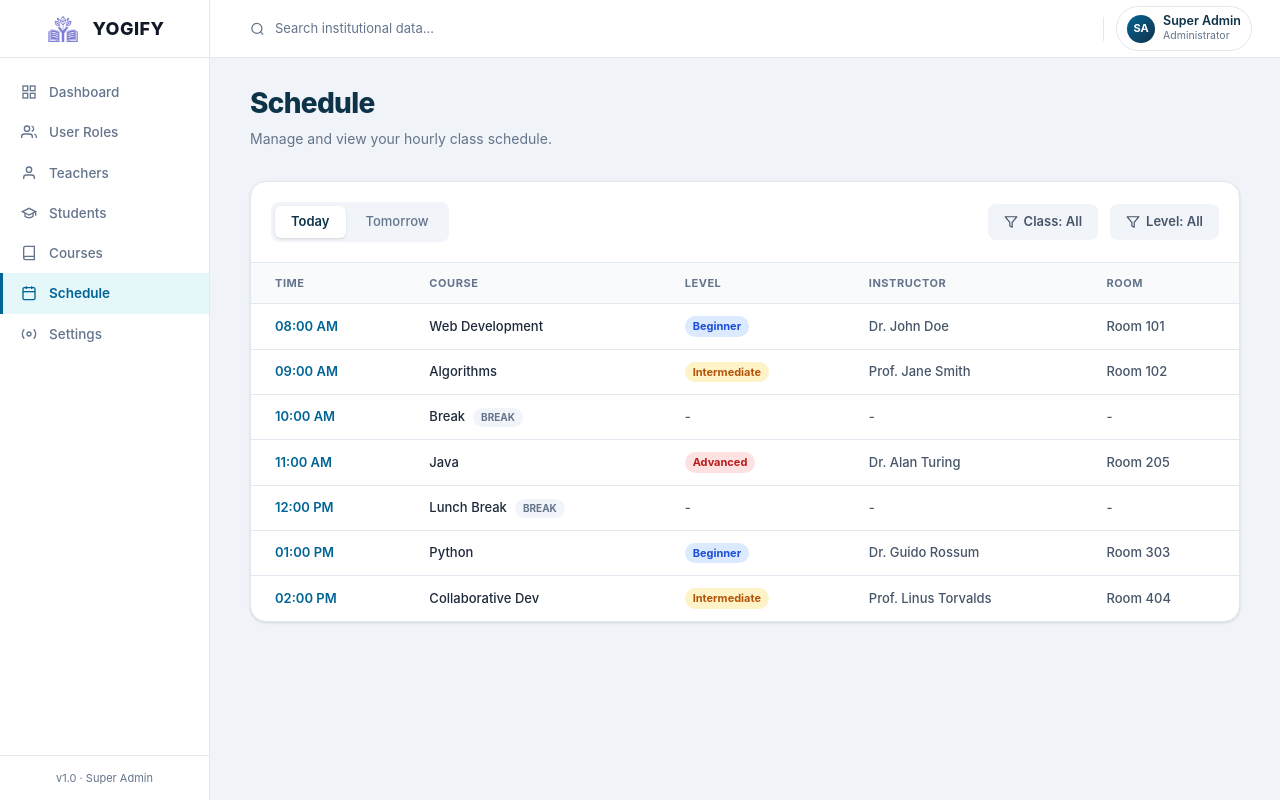
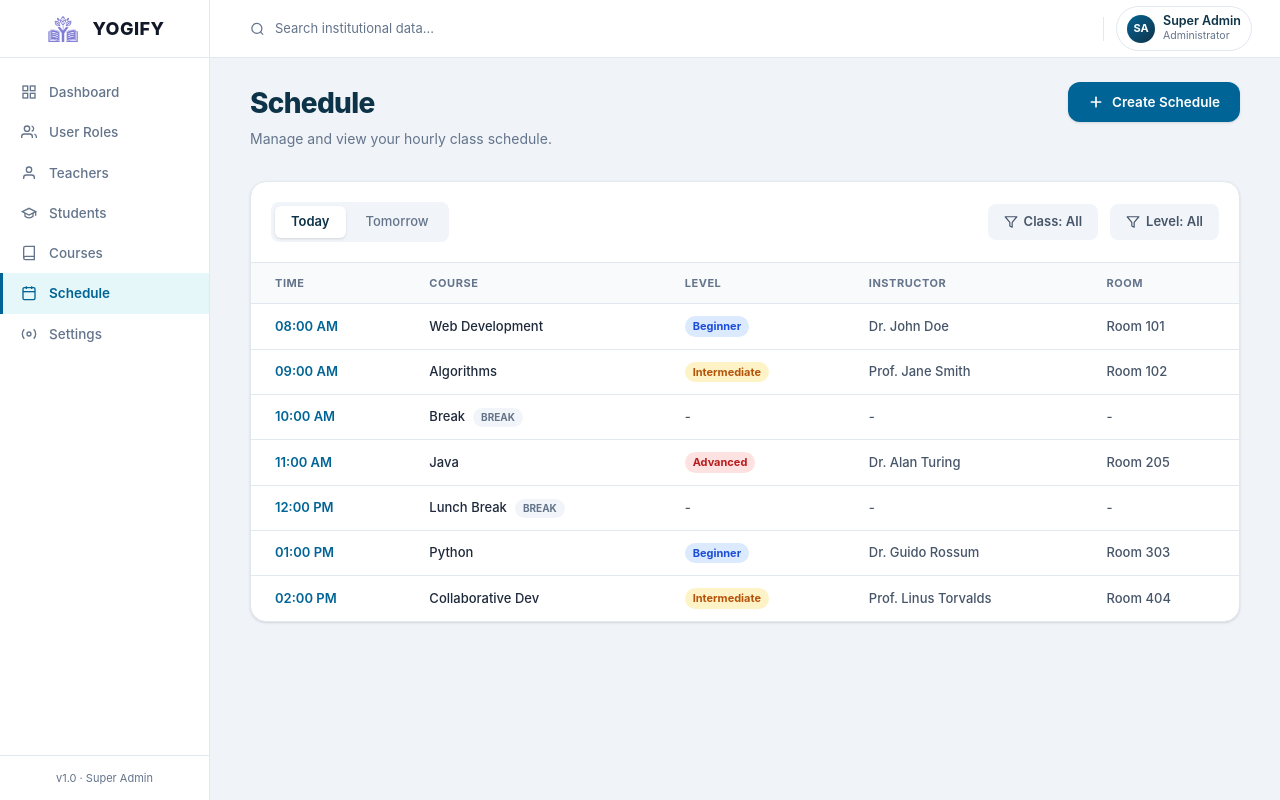
Before and after one commit to Adarsh-shres/Academy-Management-System, a React (Vite) app in the folder client/: page /schedule in a window 1280 px wide. Built offline with nearby package versions, Linux system fonts and the light colour scheme.

Commit message:
add create schedule action button

```diff
--- a/client/src/pages/SchedulePage.tsx
+++ b/client/src/pages/SchedulePage.tsx
@@ -45,6 +45,13 @@ export default function SchedulePage() {
           <h1 className="text-[28px] font-extrabold text-[#0d3349] tracking-tight">Schedule</h1>
           <p className="text-[14px] text-[#64748b] mt-1">Manage and view your hourly class schedule.</p>
         </div>
+        <button className="flex items-center gap-2 bg-[#006496] hover:bg-[#004e75] text-white text-[13.5px] font-semibold px-5 py-2.5 rounded-xl transition-all shadow-sm cursor-pointer">
+          <svg width="16" height="16" viewBox="0 0 24 24" fill="none" stroke="currentColor" strokeWidth="2.5" strokeLinecap="round" strokeLinejoin="round">
+            <line x1="12" y1="5" x2="12" y2="19"></line>
+            <line x1="5" y1="12" x2="19" y2="12"></line>
+          </svg>
+          Create Schedule
+        </button>
       </div>
 
       <div className="bg-white rounded-2xl border border-[#e2e8f0] shadow-sm overflow-hidden flex flex-col">
```
